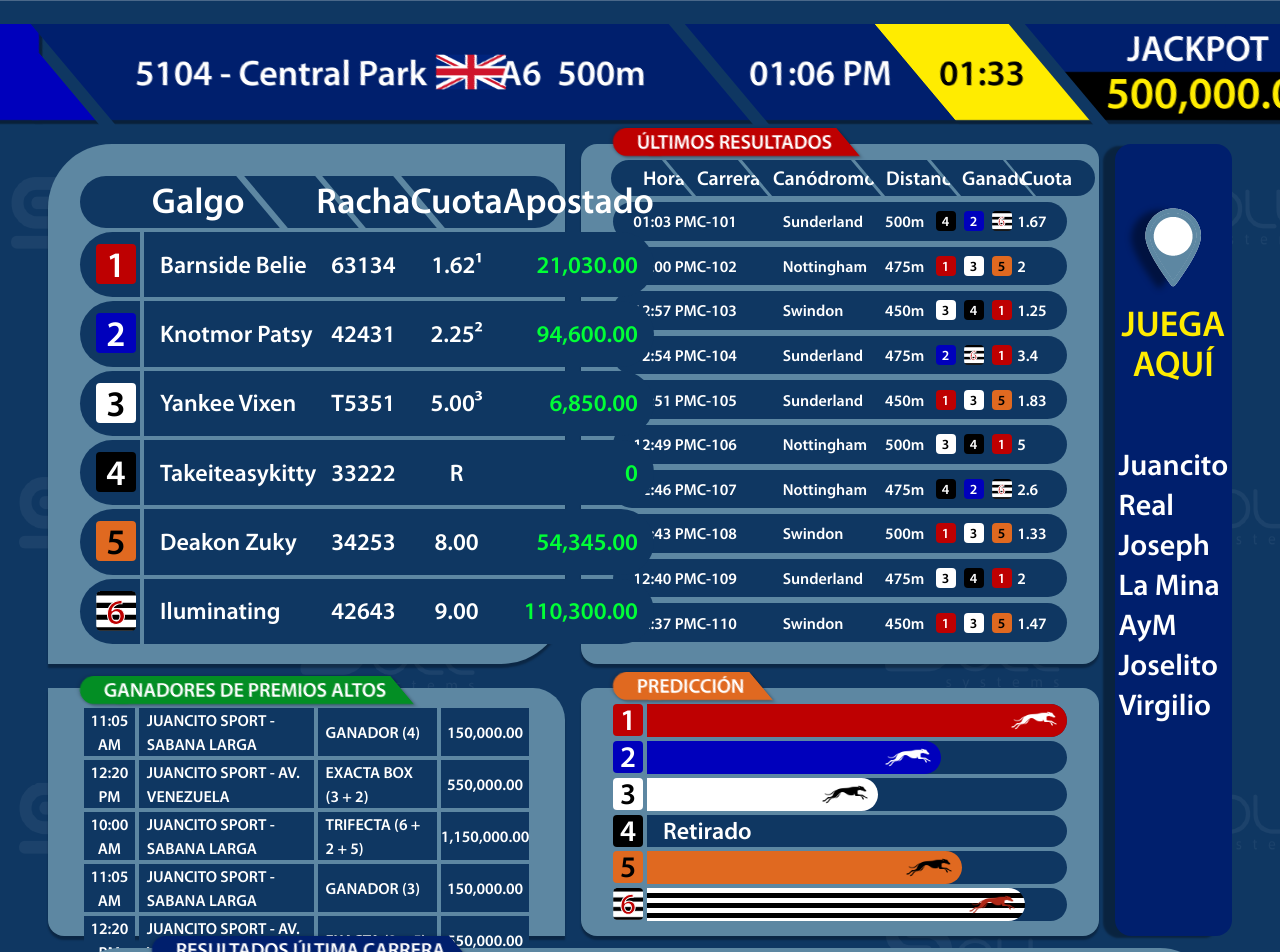
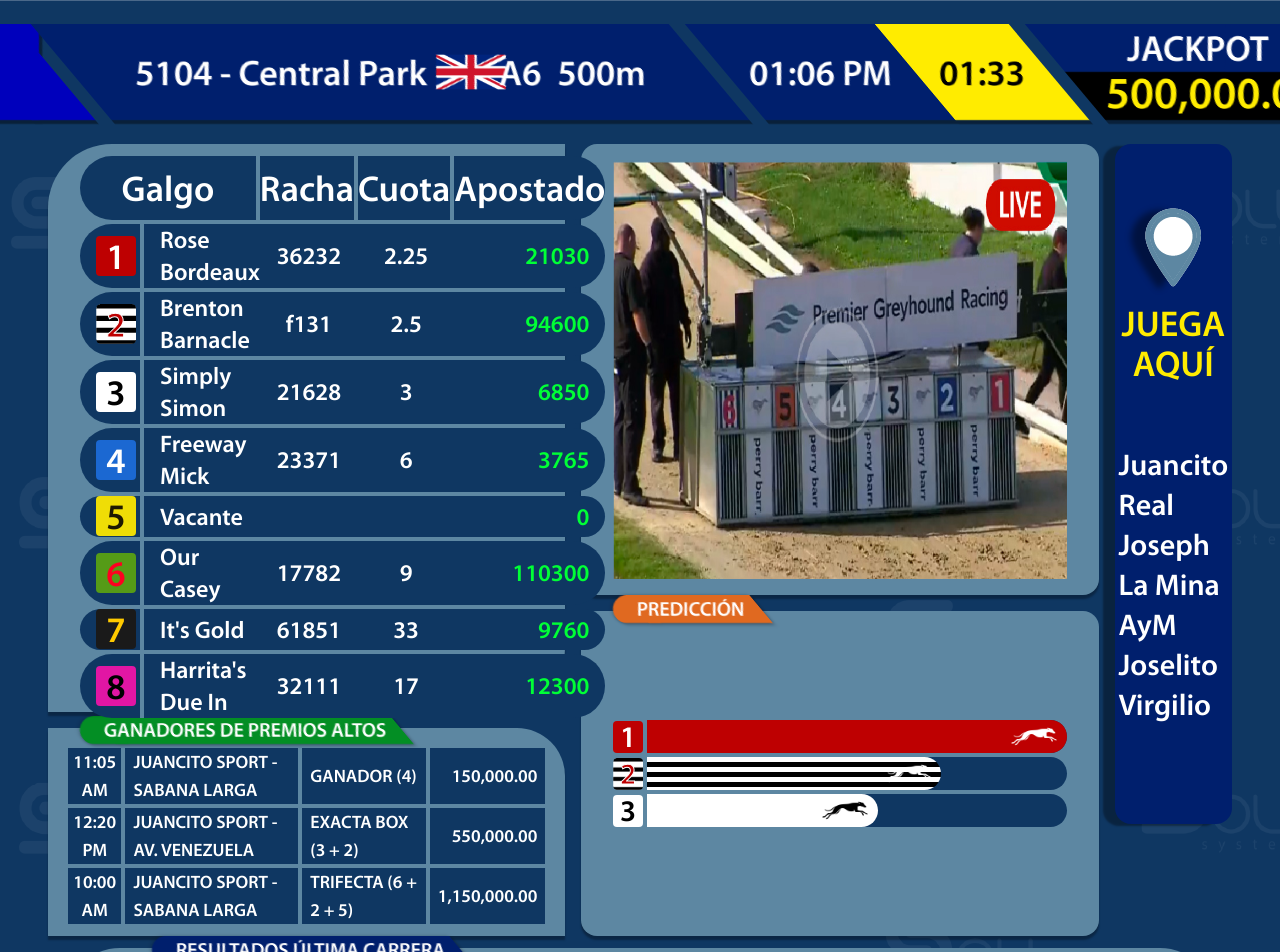
Before and after one commit to CylanTomacio/pantalla-8-galgos, a React (Vite) app: page / in a window 1280 px wide. Shown: the top 952 px of the page. Built offline with nearby package versions, Linux system fonts and the light colour scheme.

Commit message:
Updated design for preambulo1

```diff
--- a/src/components/Preambulo.tsx
+++ b/src/components/Preambulo.tsx
@@ -34,7 +34,7 @@ export const Preambulo = ({ setVideoEnded, setShowPreambulo }: Props) => {
   }, [setVideoEnded, setShowPreambulo]);
 
   return (
-    <section className="w-full h-full grid grid-cols-9 grid-rows-6 px-12 py-36 gap-x-4 gap-y-6">
+    <section className="w-full h-full grid grid-cols-9 grid-rows-5 px-12 py-36 gap-x-4 gap-y-4">
       {!changePreambulo ? <Preambulo1 /> : <Preambulo2 />}
     </section>
   );
--- a/src/components/Preambulo1.tsx
+++ b/src/components/Preambulo1.tsx
@@ -1,16 +1,15 @@
-import { AdSidebar, PredictionTable } from "../shared";
+import { AdSidebar, PredictionTable, RacePreview } from "../shared";
 import { BetTable } from "./preambulo1/BetTable";
 import { HighPrizeWinnersTable } from "./preambulo1/HighPrizeWinnersTable";
-import { LatestResults } from "./preambulo1/LatestResults";
 
 export const Preambulo1 = () => {
   return (
     <>
       <BetTable />
-      <LatestResults />
+      <RacePreview />
       <AdSidebar />
+      <PredictionTable />
       <HighPrizeWinnersTable />
-      <PredictionTable />
     </>
   );
 };
--- a/src/components/Preambulo2.tsx
+++ b/src/components/Preambulo2.tsx
@@ -1,5 +1,4 @@
-import previewDemoImg from "../assets/img/preview-demo.png";
-import { AdSidebar, PredictionTable } from "../shared";
+import { AdSidebar, PredictionTable, RacePreview } from "../shared";
 import { JackpotWinners } from "./preambulo2/JackpotWinners";
 import { StadisticsTable } from "./preambulo2/StadisticsTable";
 
@@ -7,9 +6,7 @@ export const Preambulo2 = () => {
   return (
     <>
       <StadisticsTable />
-      <div className="relative w-full h-full row-span-4 col-span-4 bg-[#5D87A2] rounded-2xl shadow-table-components px-8 py-4">
-        <img className="w-full h-full" src={previewDemoImg} />
-      </div>
+      <RacePreview />
       <AdSidebar />
       <JackpotWinners />
       <PredictionTable />
--- a/src/components/preambulo1/BetTable.tsx
+++ b/src/components/preambulo1/BetTable.tsx
@@ -2,71 +2,82 @@ import { GalgosNumbers } from "../../shared";
 
 const dogsData = [
   {
-    position: "1",
-    dog: "Barnside Belie",
-    streak: "63134",
-    odds: "1.62¹",
-    bet: "21,030.00",
+    position: 1,
+    dog: "Rose Bordeaux",
+    streak: 36232,
+    odds: 2.25,
+    bet: 21030.0,
   },
   {
-    position: "2",
-    dog: "Knotmor Patsy",
-    streak: "42431",
-    odds: "2.25²",
-    bet: "94,600.00",
+    position: 2,
+    dog: "Brenton Barnacle",
+    streak: "f131",
+    odds: 2.5,
+    bet: 94600.0,
   },
   {
-    position: "3",
-    dog: "Yankee Vixen",
-    streak: "T5351",
-    odds: "5.00³",
-    bet: "6,850.00",
+    position: 3,
+    dog: "Simply Simon",
+    streak: 21628,
+    odds: 3.0,
+    bet: 6850.0,
   },
   {
-    position: "4",
-    dog: "Takeiteasykitty",
-    streak: "33222",
-    odds: "R",
-    bet: "0",
+    position: 4,
+    dog: "Freeway Mick",
+    streak: 23371,
+    odds: 6.0,
+    bet: 3765.0,
   },
   {
-    position: "5",
-    dog: "Deakon Zuky",
-    streak: "34253",
-    odds: "8.00",
-    bet: "54,345.00",
+    position: 5,
+    dog: "Vacante",
+    streak: null,
+    odds: null,
+    bet: 0,
   },
   {
-    position: "6",
-    dog: "Iluminating",
-    streak: "42643",
-    odds: "9.00",
-    bet: "110,300.00",
+    position: 6,
+    dog: "Our Casey",
+    streak: 17782,
+    odds: 9.0,
+    bet: 110300.0,
+  },
+  {
+    position: 7,
+    dog: "It's Gold",
+    streak: 61851,
+    odds: 33.0,
+    bet: 9760.0,
+  },
+  {
+    position: 8,
+    dog: "Harrita's Due In",
+    streak: 32111,
+    odds: 17.0,
+    bet: 12300.0,
   },
 ];
 
 export const BetTable = () => {
   return (
-    <div className="relative w-full h-full row-span-4 col-span-4 bg-[#5D87A2] rounded-tl-[4rem] rounded-br-[4rem] shadow-table-components px-8 pt-8 pb-4 z-20">
-      <header className="absolute grid grid-cols-20 w-[90%] h-13 top-8 text-white text-3xl text-center ps-12 pe-6 -z-10">
-        <div className="relative bg-[#0F3762] skew-x-[40deg] py-2 me-2 text-center col-span-7">
-          <div className="absolute bg-[#0F3762] h-full w-20 -skew-x-[40deg] bottom-0 -left-12 rounded-l-full"></div>
-        </div>
-        <div className="bg-[#0F3762] skew-x-[40deg] py-2 me-2 col-span-4"></div>
-        <div className="bg-[#0F3762] skew-x-[40deg] py-2 me-2 col-span-4"></div>
-        <div className="relative bg-[#0F3762] skew-x-[40deg] ps-4 py-2 me-2 col-span-5">
-          <div className="absolute bg-[#0F3762] h-full w-20 -skew-x-[40deg] top-0 -right-12 rounded-r-full flex flex-col overflow-hidden"></div>
-        </div>
-      </header>
+    <div className="relative w-full h-full row-span-5 col-span-4 bg-[#5D87A2] rounded-tl-[4rem] rounded-br-[4rem] shadow-table-components px-8 py-2 z-20">
       <table className="w-full h-full text-white table-auto border-separate border-spacing-y-1 text-center z-50">
         <thead className="text-4xl">
           <tr>
-            <td colSpan={2} className="pb-2">
+            <td
+              colSpan={2}
+              className="bg-[#0F3762] py-3 border-e-4 border-[#5D87A2] rounded-l-full"
+            >
               Galgo
             </td>
-            <td className="pb-2">Racha</td>
-            <td className="pb-2">Cuota</td>
-            <td className="pb-2">Apostado</td>
+            <td className="bg-[#0F3762] py-3 border-e-4 border-[#5D87A2]">
+              Racha
+            </td>
+            <td className="bg-[#0F3762] py-3 border-e-4 border-[#5D87A2]">
+              Cuota
+            </td>
+            <td className="bg-[#0F3762] py-3 rounded-r-full">Apostado</td>
           </tr>
         </thead>
         <tbody className="text-2xl">
--- a/src/components/preambulo1/HighPrizeWinnersTable.tsx
+++ b/src/components/preambulo1/HighPrizeWinnersTable.tsx
@@ -19,37 +19,25 @@ const winnersData = [
     betType: "TRIFECTA (6 + 2 + 5)",
     prize: "1,150,000.00",
   },
-  {
-    time: "11:05 AM",
-    agencies: "JUANCITO SPORT - SABANA LARGA",
-    betType: "GANADOR (3)",
-    prize: "150,000.00",
-  },
-  {
-    time: "12:20 PM",
-    agencies: "JUANCITO SPORT - AV. VENEZUELA",
-    betType: "EXACTA (2 + 5)",
-    prize: "550,000.00",
-  },
 ];
 
 export const HighPrizeWinnersTable = () => {
   return (
-    <div className="relative w-full h-full  row-span-2 col-span-4 bg-[#5D87A2] rounded-bl-2xl rounded-tr-4xl shadow-table-components px-8 py-4">
+    <div className="relative w-full h-full row-span-2 col-span-4 bg-[#5D87A2] rounded-tr-6xl shadow-table-components px-4 pt-4 pb-2">
       <ColoredTitle
         title="GANADORES DE PREMIOS ALTOS"
         color="#038E24"
         className="-top-3 text-white text-xl"
       />
       <table className="w-full h-full text-white table-auto border-separate border-spacing-1">
-        <tbody className="text-base font-bold">
+        <tbody className="text-lg font-bold">
           {winnersData.map((winner, index) => {
             return (
               <tr key={index}>
                 <td className="bg-[#0F3762] text-center">{winner.time}</td>
                 <td className="bg-[#0F3762] px-2">{winner.agencies}</td>
                 <td className="bg-[#0F3762] px-2">{winner.betType}</td>
-                <td className="bg-[#0F3762] text-center">{winner.prize}</td>
+                <td className="bg-[#0F3762] text-end px-2">{winner.prize}</td>
               </tr>
             );
           })}
--- a/src/index.css
+++ b/src/index.css
@@ -8,6 +8,8 @@
   --drop-shadow-header: 0px 4px 0px rgba(0, 0, 0, 0.41);
   --shadow-ad-sidebar: -12px 2px 2px rgba(0, 0, 0, 0.35);
   --shadow-table-components: 0 4px 2px rgba(0, 0, 0, 0.3);
+  --radius-5xl: 2.5rem;
+  --radius-6xl: 3rem;
 
   --font-myriad: "Myriad", "sans-serif";
 }
@@ -19,25 +21,9 @@
   }
   .galgo-1 {
     background-color: #be0001;
-    color: white;
+    color: #fff;
   }
   .galgo-2 {
-    background-color: #0000bc;
-    color: white;
-  }
-  .galgo-3 {
-    background-color: #ffffff;
-    color: black;
-  }
-  .galgo-4 {
-    background-color: #000000;
-    color: white;
-  }
-  .galgo-5 {
-    background-color: #e06920;
-    color: black;
-  }
-  .galgo-6 {
     background: repeating-linear-gradient(
       to bottom,
       #ffffff 0px,
@@ -51,11 +37,35 @@
       #ffffff 20px
     );
     color: #be0001;
-    -webkit-text-stroke: 1px white;
+    -webkit-text-stroke: 1px #fff;
+  }
+  .galgo-3 {
+    background-color: #ffffff;
+    color: #000;
+  }
+  .galgo-4 {
+    background-color: #1b68d2;
+    color: #fff;
+  }
+  .galgo-5 {
+    background-color: #efdd06;
+    color: #1e1901;
+  }
+  .galgo-6 {
+    background-color: #559b17;
+    color: #fe0020;
+  }
+  .galgo-7 {
+    background-color: #1a1a1a;
+    color: #ffca00;
+  }
+  .galgo-8 {
+    background-color: #e116a4;
+    color: #000;
   }
 }
 
-.number-galgo-6 {
+.number-galgo-2 {
   background-image: url("./assets/img/bg-galgo-6.png");
   background-repeat: no-repeat;
   background-size: cover;
--- a/src/shared/GalgosNumbers.tsx
+++ b/src/shared/GalgosNumbers.tsx
@@ -4,11 +4,13 @@ import thirdPlaceIcon from "../assets/img/third-place-icon.png";
 
 const galgoColor = [
   "galgo-1",
-  "galgo-2",
+  "number-galgo-2",
   "galgo-3",
   "galgo-4",
   "galgo-5",
-  "number-galgo-6",
+  "galgo-6",
+  "galgo-7",
+  "galgo-8",
 ];
 
 type Props = {
--- a/src/shared/PredictionTable.tsx
+++ b/src/shared/PredictionTable.tsx
@@ -4,7 +4,7 @@ import { GalgosNumbers } from "./GalgosNumbers";
 
 export const PredictionTable = () => {
   return (
-    <div className="relative w-full h-full row-span-2 col-span-4 bg-[#5D87A2] rounded-2xl shadow-table-components px-8 py-4">
+    <div className="relative w-full h-full row-span-3 col-span-4 bg-[#5D87A2] rounded-2xl shadow-table-components px-8 py-4">
       <ColoredTitle
         title="Predicción"
         color="#E06920"
@@ -23,18 +23,6 @@ export const PredictionTable = () => {
           <GalgosNumbers className="w-8 h-8 text-3xl" galgoNumber={3} />
           <GalgoLoadingBar galgoNumber={3} position="55" />
         </div>
-        <div className="flex items-center gap-x-1 w-full">
-          <GalgosNumbers className="w-8 h-8 text-3xl" galgoNumber={4} />
-          <GalgoLoadingBar galgoNumber={4} position="0" />
-        </div>
-        <div className="flex items-center gap-x-1 w-full">
-          <GalgosNumbers className="w-8 h-8 text-3xl" galgoNumber={5} />
-          <GalgoLoadingBar galgoNumber={5} position="75" />
-        </div>
-        <div className="flex items-center gap-x-1 w-full">
-          <GalgosNumbers className="w-8 h-8 text-3xl" galgoNumber={6} />
-          <GalgoLoadingBar galgoNumber={6} position="90" />
-        </div>
       </div>
     </div>
   );
--- /dev/null
+++ b/src/shared/RacePreview.tsx
@@ -0,0 +1,9 @@
+import previewDemoImg from "../assets/img/preview-demo.png";
+
+export const RacePreview = () => {
+  return (
+    <div className="relative w-full h-full row-span-4 col-span-4 bg-[#5D87A2] rounded-2xl shadow-table-components px-8 py-4">
+      <img className="w-full h-full" src={previewDemoImg} />
+    </div>
+  );
+};
--- a/src/shared/index.ts
+++ b/src/shared/index.ts
@@ -5,3 +5,4 @@ export * from "./GalgoLoadingBar";
 export * from "./GalgosNumbers";
 export * from "./Header";
 export * from "./PredictionTable";
+export * from "./RacePreview";
```
